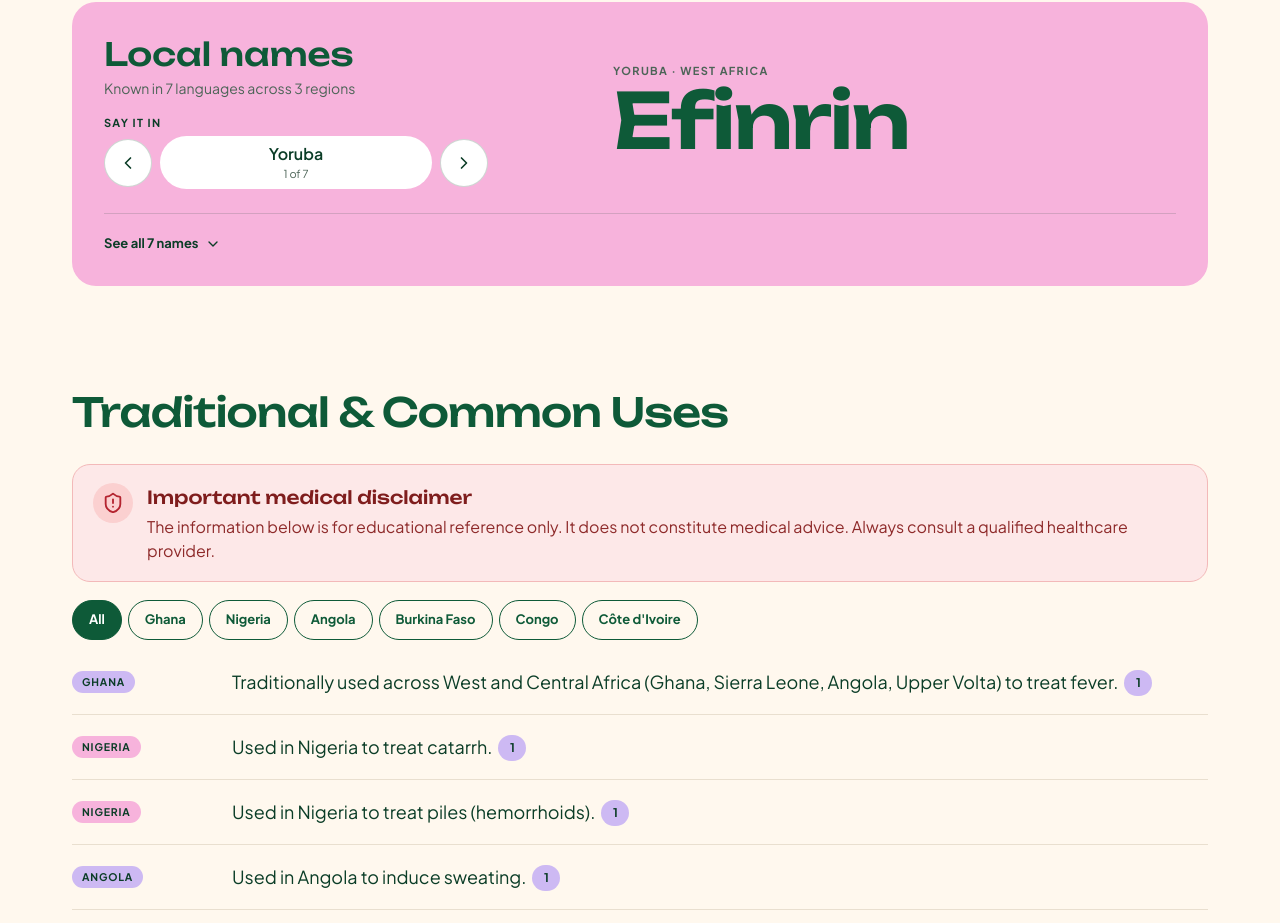
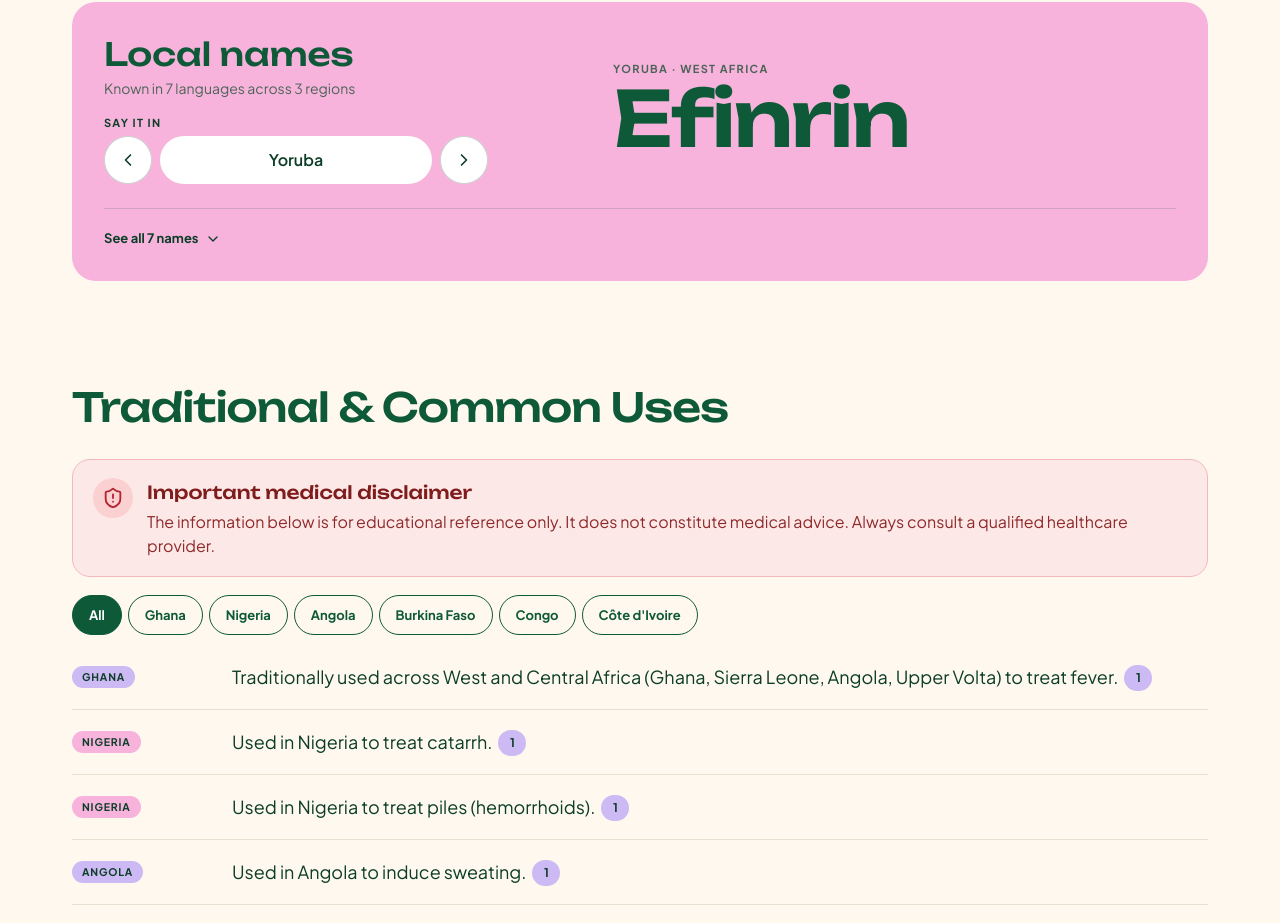
Before and after one commit to fabusuyi-deborah/PlantLens, a Next.js app: page /plants/scent-leaf in a window 1280 px wide. Shown: the part 972-1895 px from the top of the page. Built offline with nearby package versions, Linux system fonts and the light colour scheme.

Commit message:
Drop the count from the language box
The box now shows just the language name; "See all N names" below
already gives the total.

```diff
--- a/src/components/plant-detail/local-names.tsx
+++ b/src/components/plant-detail/local-names.tsx
@@ -88,15 +88,10 @@ export function LocalNames({ names }: { names: LocalName[] }) {
               onClick={() => several && setListOpen((open) => !open)}
               aria-expanded={several ? listOpen : undefined}
               aria-controls={several ? listId : undefined}
-              aria-label={several ? `${current.language}, ${position + 1} of ${ordered.length}. Show all languages` : undefined}
-              className="flex min-h-12 min-w-0 flex-1 flex-col items-center justify-center rounded-full bg-paper px-4 py-1.5 text-center transition-colors hover:bg-paper/80"
+              aria-label={several ? `${current.language}. Show all languages` : undefined}
+              className="flex min-h-12 min-w-0 flex-1 items-center justify-center rounded-full bg-paper px-4 text-center transition-colors hover:bg-paper/80"
             >
               <span className="truncate font-semibold text-ink">{current.language}</span>
-              {several && (
-                <span className="text-[0.6875rem] text-ink-secondary">
-                  {position + 1} of {ordered.length}
-                </span>
-              )}
             </button>
             {several && (
               <button type="button" onClick={() => step(1)} aria-label="Next language" className={arrow}>
```
